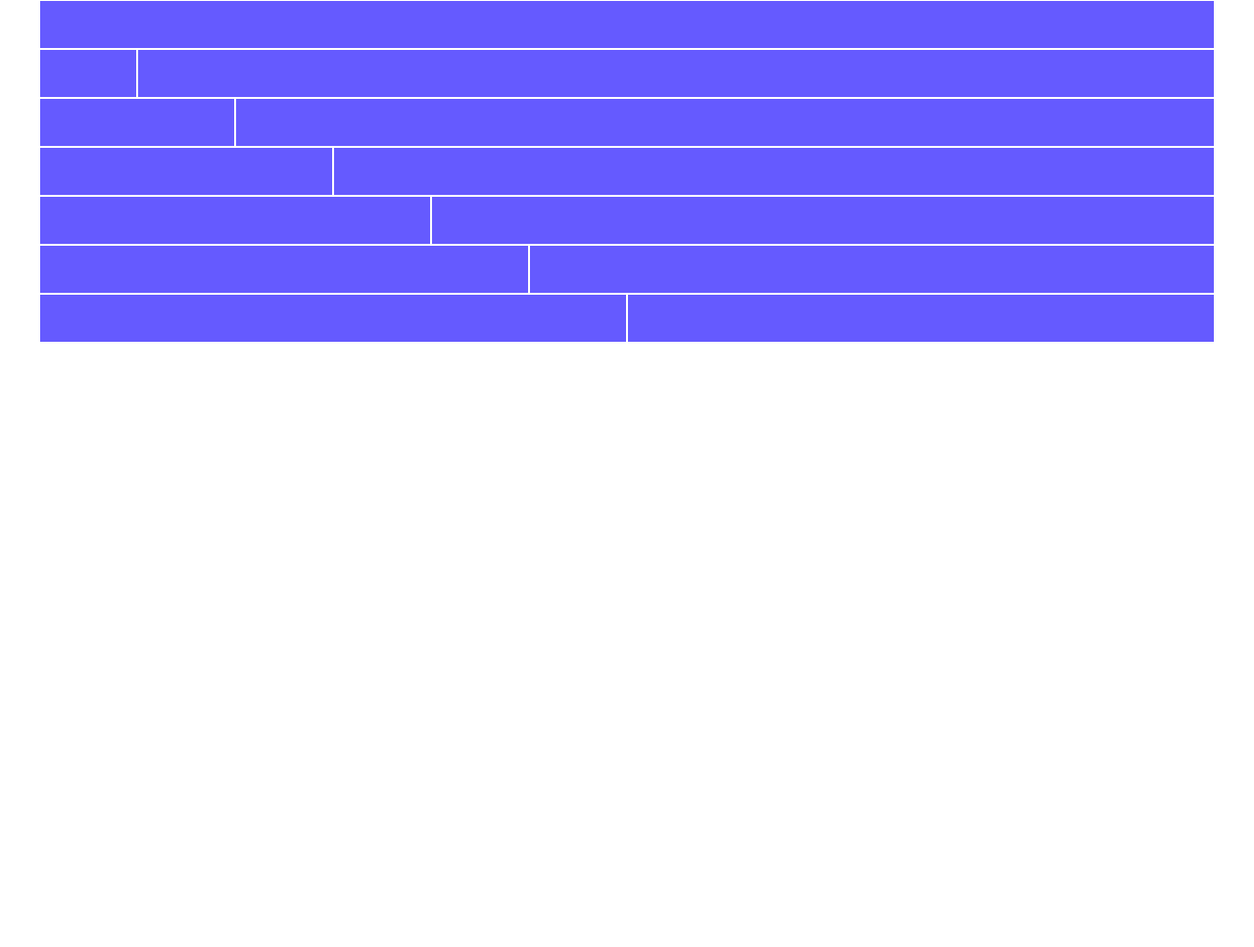
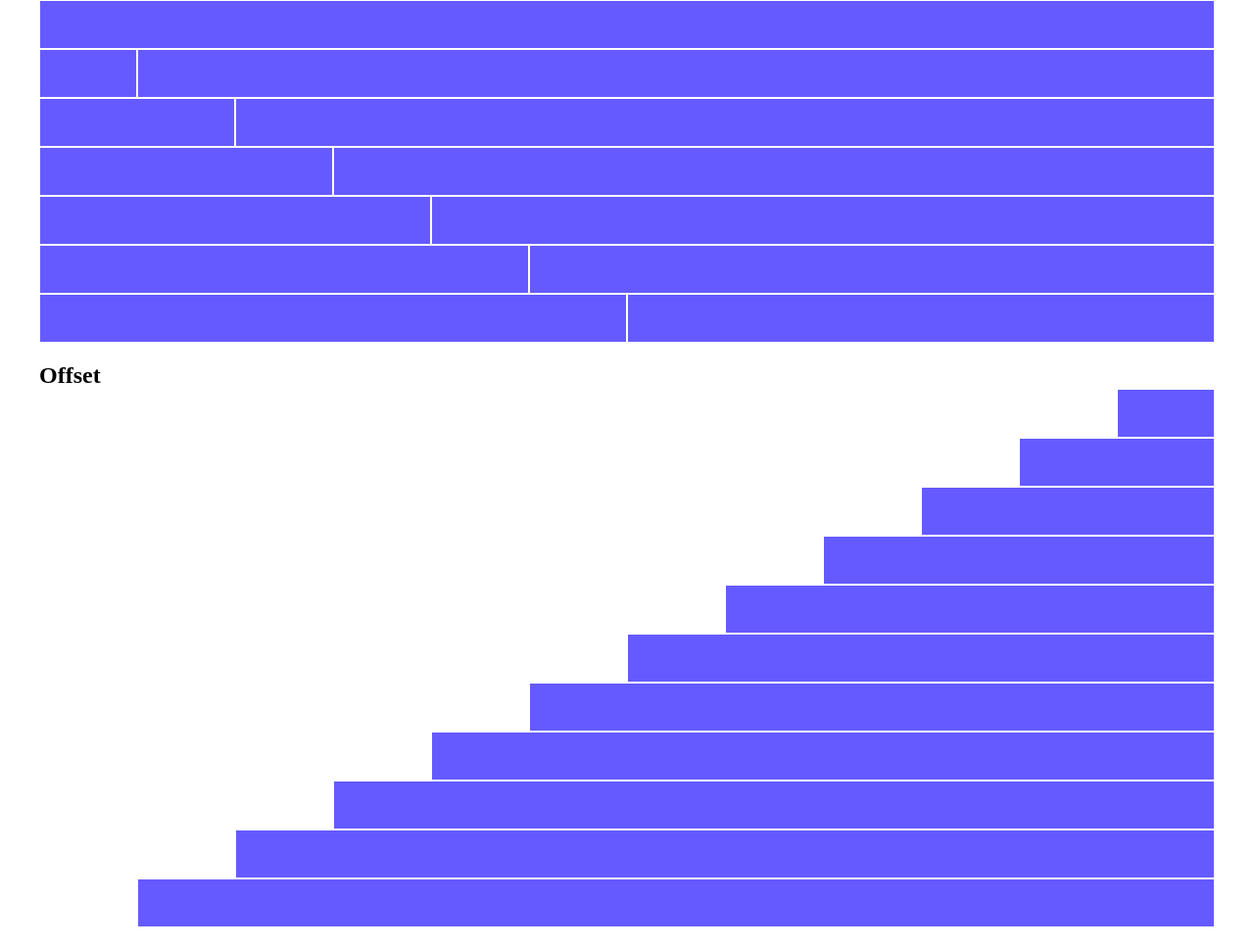
Before and after one commit to Corfaya/html-css-12bool, a plain HTML site: page index.html in a window 1280 px wide. Shown: the part 347-1314 px from the top of the page at 98% size. Before the commit the page ends 800 px from the top, so only its background shows below. Drawn offline with Linux system fonts and the light colour scheme.

Commit message:
[UPD] Offsets added

```diff
--- a/css/framework.css
+++ b/css/framework.css
@@ -16,19 +16,7 @@
     flex-wrap: wrap;
 }
 
-.content {
-    background-color: rgb(101, 90, 255);
-    border: 1px solid #fff;
-    height: 50px;
-}
-
-.inner-content {
-    background-color: thistle;
-    border: 1px dashed #000;
-    height: 50px;
-    width: 100%;
-}
-
+/* Columns */
 .col {
     flex-grow: 1;
     flex-basis: 0;
@@ -95,6 +83,50 @@
     max-width: calc((100% / 12) * 12);
 }
 
+/* Offsets */
+.col-offset-1 {
+    margin-left: calc((100% / 12) * 1);
+}
+
+.col-offset-2 {
+    margin-left: calc((100% / 12) * 2);
+}
+
+.col-offset-3 {
+    margin-left: calc((100% / 12) * 3);
+}
+
+.col-offset-4 {
+    margin-left: calc((100% / 12) * 4);
+}
+
+.col-offset-5 {
+    margin-left: calc((100% / 12) * 5);
+}
+
+.col-offset-6 {
+    margin-left: calc((100% / 12) * 6);
+}
+
+.col-offset-7 {
+    margin-left: calc((100% / 12) * 7);
+}
+
+.col-offset-8 {
+    margin-left: calc((100% / 12) * 8);
+}
+
+.col-offset-9 {
+    margin-left: calc((100% / 12) * 9);
+}
+
+.col-offset-10 {
+    margin-left: calc((100% / 12) * 10);
+}
+
+.col-offset-11 {
+    margin-left: calc((100% / 12) * 11);
+}
 
 /* RESPONSIVENESS */
 @media screen and (min-width: 576px) {
--- /dev/null
+++ b/css/style.css
@@ -0,0 +1,12 @@
+.content {
+    background-color: rgb(101, 90, 255);
+    border: 1px solid #fff;
+    height: 50px;
+}
+
+.inner-content {
+    background-color: thistle;
+    border: 1px dashed #000;
+    height: 50px;
+    width: 100%;
+}
--- a/index.html
+++ b/index.html
@@ -5,6 +5,7 @@
     <meta charset="UTF-8">
     <meta name="viewport" content="width=device-width, initial-scale=1.0">
     <link rel="stylesheet" href="./css/framework.css">
+    <link rel="stylesheet" href="./css/style.css">
     <title>12bool</title>
 </head>
 
@@ -192,6 +193,64 @@
     </div>
 
     <!-- THIRD CONTAINER -->
+     <div class="container">
+        <h2>Offset</h2>
+        <div class="row">
+            <div class="col col-12 col-lg-1 col-offset-11">
+                <div class="content"></div>
+            </div>
+        </div>
+        <div class="row">
+            <div class="col col-12 col-lg-2 col-offset-10">
+                <div class="content"></div>
+            </div>
+        </div>
+        <div class="row">
+            <div class="col col-12 col-lg-3 col-offset-9">
+                <div class="content"></div>
+            </div>
+        </div>
+        <div class="row">
+            <div class="col col-12 col-lg-4 col-offset-8">
+                <div class="content"></div>
+            </div>
+        </div>
+        <div class="row">
+            <div class="col col-12 col-lg-5 col-offset-7">
+                <div class="content"></div>
+            </div>
+        </div>
+        <div class="row">
+            <div class="col col-12 col-lg-6 col-offset-6">
+                <div class="content"></div>
+            </div>
+        </div>
+        <div class="row">
+            <div class="col col-12 col-lg-7 col-offset-5">
+                <div class="content"></div>
+            </div>
+        </div>
+        <div class="row">
+            <div class="col col-12 col-lg-8 col-offset-4">
+                <div class="content"></div>
+            </div>
+        </div>
+        <div class="row">
+            <div class="col col-12 col-lg-9 col-offset-3">
+                <div class="content"></div>
+            </div>
+        </div>
+        <div class="row">
+            <div class="col col-12 col-lg-10 col-offset-2">
+                <div class="content"></div>
+            </div>
+        </div>
+        <div class="row">
+            <div class="col col-12 col-lg-11 col-offset-1">
+                <div class="content"></div>
+            </div>
+        </div>
+     </div>
 </body>
 
 </html>
```
